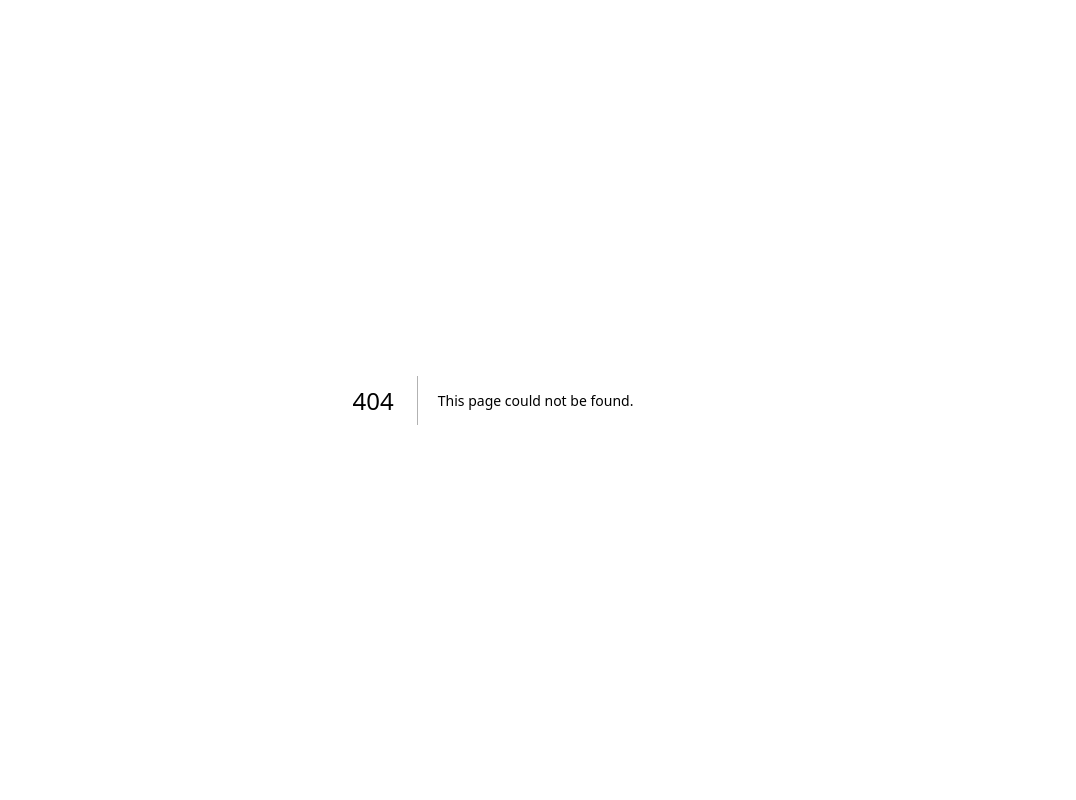
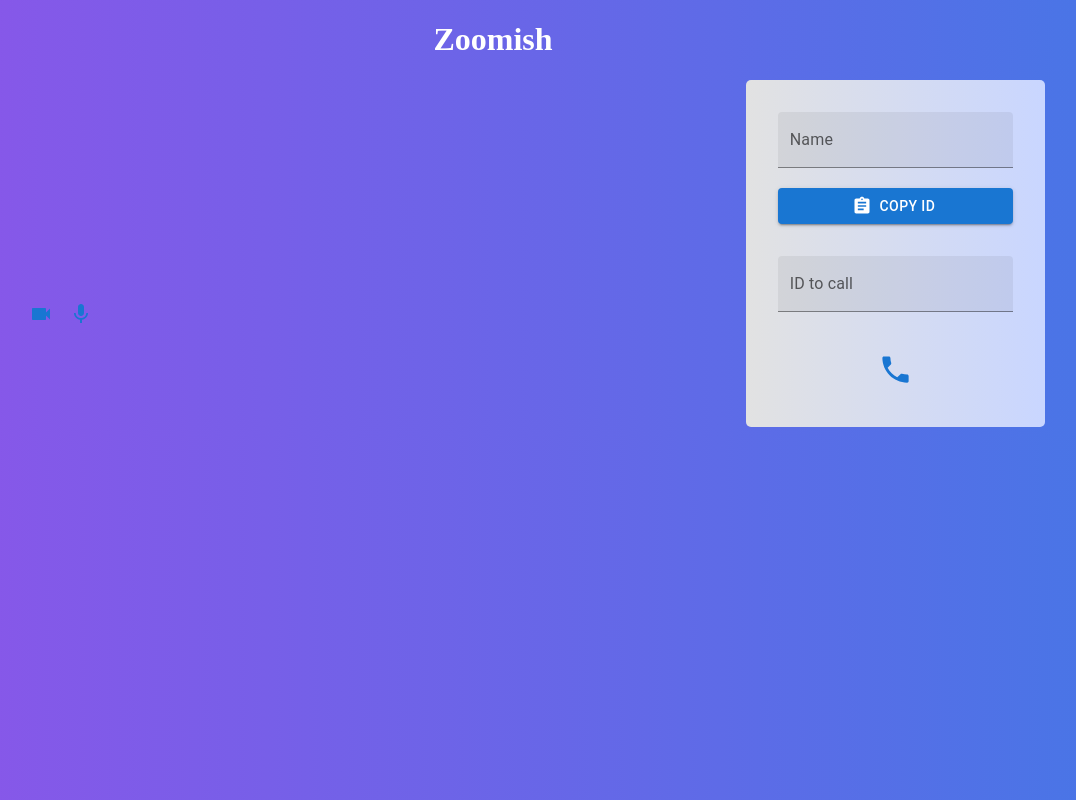
Before and after one commit to JerinOfficial2001/cherry_vchat, a Next.js app: page /solovchat in a window 1280 px wide. Before the commit this address had no page. Shown: the whole page, without its empty margins (147-1223 px from the left). Built offline with nearby package versions, Linux system fonts and the light colour scheme; no server answers.

Commit message:
solo and group

```diff
--- a/Component/Vcall.js
+++ b/Component/Vcall.js
@@ -1,9 +1,13 @@
 import { Assignment, Phone } from "@mui/icons-material";
-import { Button, IconButton, TextField } from "@mui/material";
+import { Box, Button, IconButton, TextField } from "@mui/material";
 import React, { useEffect, useRef, useState } from "react";
 import { CopyToClipboard } from "react-copy-to-clipboard";
 import Peer from "simple-peer";
 import io from "socket.io-client";
+import MicIcon from "@mui/icons-material/Mic";
+import MicOffIcon from "@mui/icons-material/MicOff";
+import VideocamOffIcon from "@mui/icons-material/VideocamOff";
+import VideocamIcon from "@mui/icons-material/Videocam";
 
 const socket = io.connect("https://socket-server-fhra.onrender.com");
 
@@ -28,7 +32,9 @@ function Vcall() {
       .getUserMedia({ video: true, audio: true })
       .then((stream) => {
         setStream(stream);
-        myVideo.current.srcObject = stream;
+        if (myVideo.current) {
+          myVideo.current.srcObject = stream;
+        }
       });
 
     socket.on("me", (id) => {
@@ -108,7 +114,7 @@ function Vcall() {
       <h1 style={{ textAlign: "center", color: "#fff" }}>Zoomish</h1>
       <div className="container">
         <div className="video-container">
-          <div className="video">
+          <div className="video" style={{ position: "relative" }}>
             {stream && (
               <video
                 playsInline
@@ -118,6 +124,22 @@ function Vcall() {
                 style={{ width: "300px" }}
               />
             )}
+            <Box sx={{ position: "absolute", bottom: 0 }}>
+              <IconButton
+                variant="contained"
+                color="primary"
+                onClick={toggleVideo}
+              >
+                {videoEnabled ? <VideocamIcon /> : <VideocamOffIcon />}
+              </IconButton>
+              <IconButton
+                variant="contained"
+                color="primary"
+                onClick={toggleAudio}
+              >
+                {audioEnabled ? <MicIcon /> : <MicOffIcon />}
+              </IconButton>
+            </Box>
           </div>
           <div className="video">
             {callAccepted && !callEnded ? (
@@ -183,14 +205,6 @@ function Vcall() {
             </div>
           ) : null}
         </div>
-        <div>
-          <Button variant="contained" color="primary" onClick={toggleVideo}>
-            {videoEnabled ? "Turn Off Video" : "Turn On Video"}
-          </Button>
-          <Button variant="contained" color="primary" onClick={toggleAudio}>
-            {audioEnabled ? "Turn Off Audio" : "Turn On Audio"}
-          </Button>
-        </div>
       </div>
     </>
   );
--- /dev/null
+++ b/pages/solovchat.js
@@ -0,0 +1,6 @@
+import Vcall from "@/Component/Vcall";
+import React from "react";
+
+export default function SoloVchat() {
+  return <Vcall />;
+}
```
